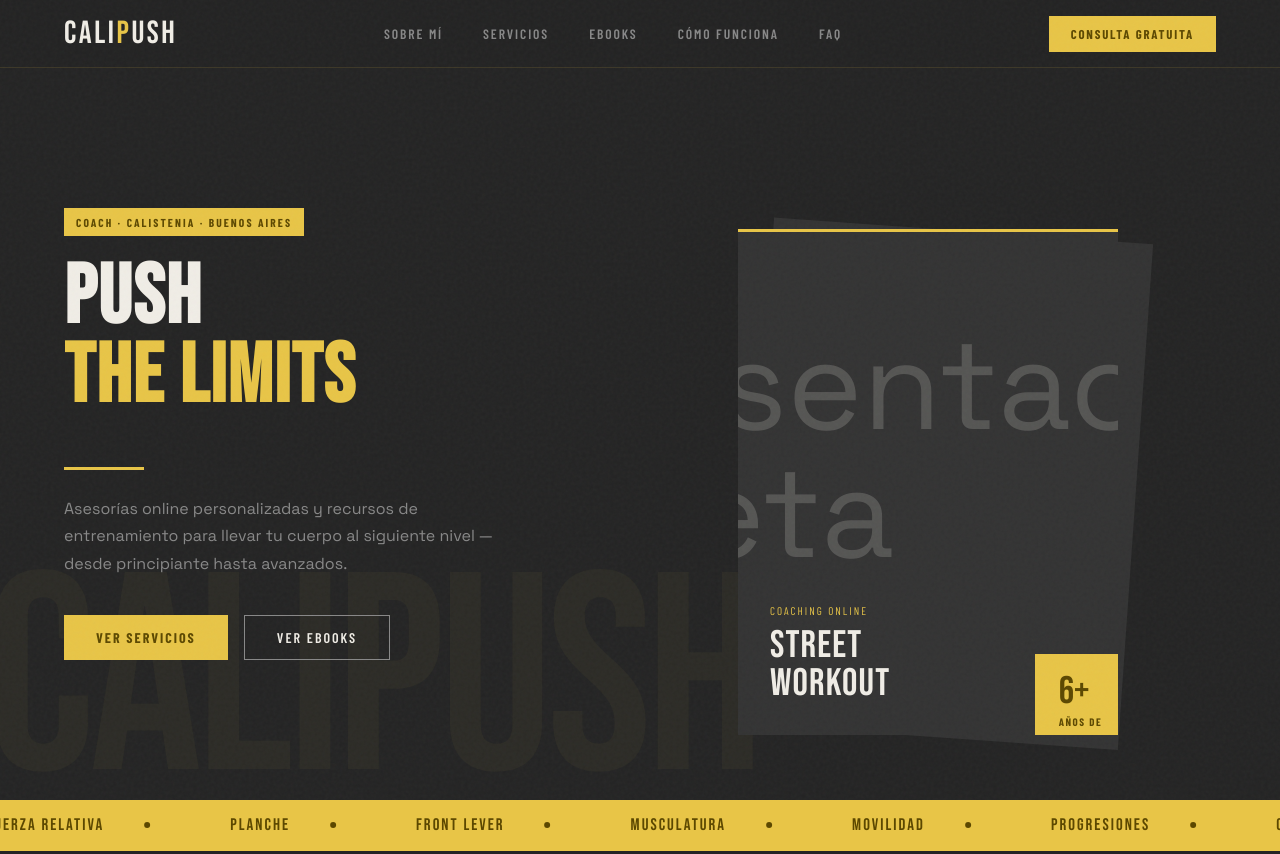
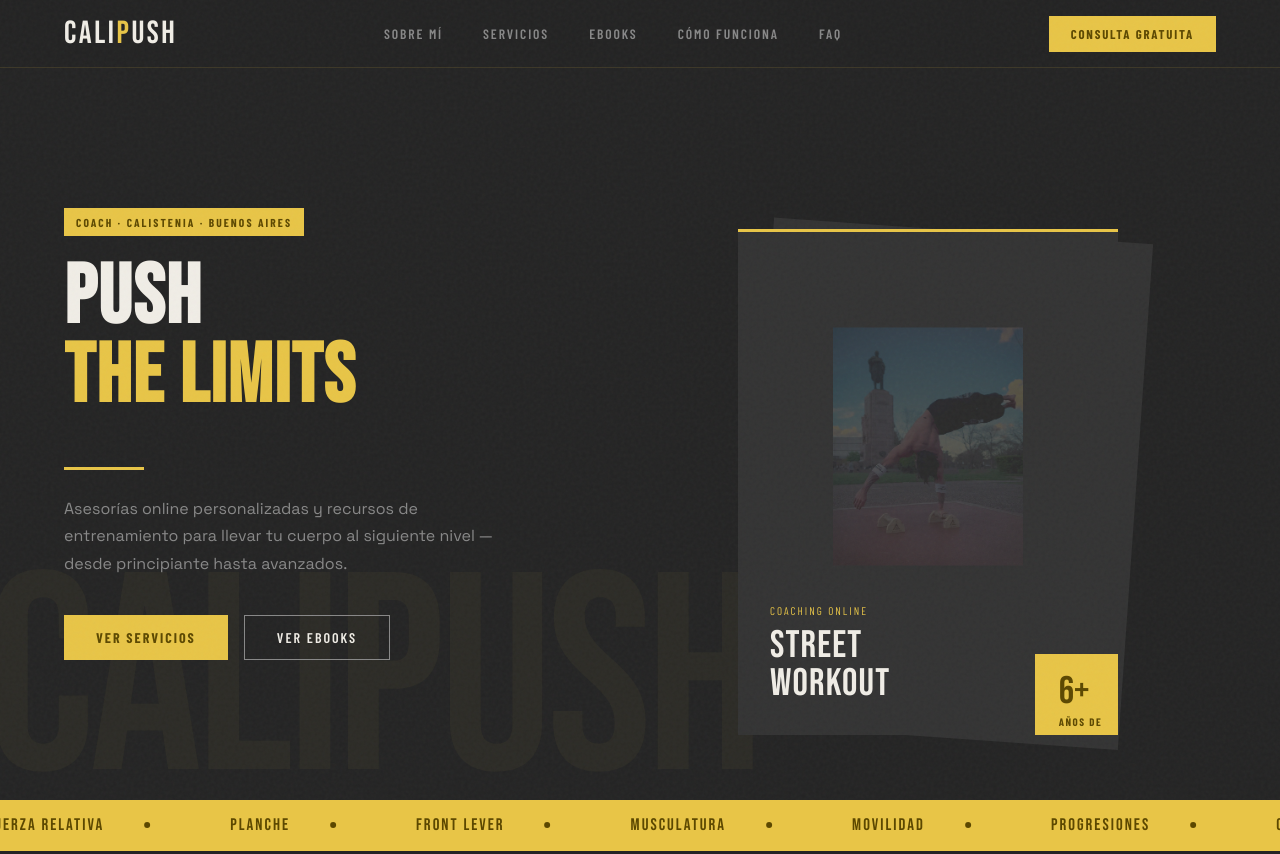
Before and after one commit to Cplus44/Cplus.github.io, a plain HTML site: page index.html in a window 1280 px wide. Shown: the top 854 px of the page. Drawn offline with nearby package versions, Linux system fonts and the light colour scheme; a web font is replaced by a local one.

Commit message:
Update index.html

```diff
--- a/index.html
+++ b/index.html
@@ -1149,7 +1149,7 @@
       <div class="card-bg"></div>
       <div class="card-main">
         <div class="card-icon">
-          <img src="./images/imagen.jpg" alt="Presentacion Atleta">
+          <img src="/imagenes/flag.jpeg" alt="Presentacion Atleta">
         </div>
         <div class="card-label">Coaching online</div>
         <div class="card-title">STREET<br>WORKOUT</div>
```
